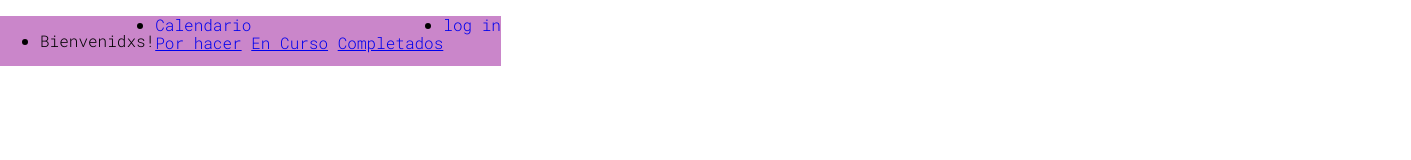
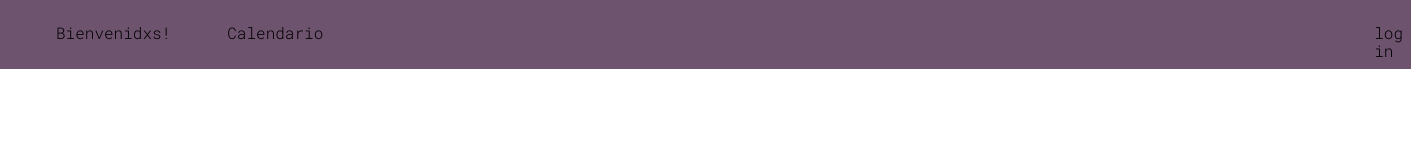
Before and after one commit to aetherhikari/AlasData00, a plain HTML site: page index.html in a window 1280 px wide. Shown: the whole page, 1411 px wide, since content can reach past the window. Drawn offline with Linux system fonts and the light colour scheme.

Commit message:
commit 77 ultimated

```diff
--- a/index.html
+++ b/index.html
@@ -30,16 +30,16 @@ xmlns:skos="http://www.w3.org/2004/02/skos/core#" xmlns:xsd="http://www.w3.org/2
             <li>
                 <p class="nav-list">Bienvenidxs!</p>
             </li>
-            <li>
+            <li class="nav-dropdown">
                 <a href="#" class="nav-list">Calendario</a>
-                <div class="nav-dropdown">
+                <div class="nav-dropdown-menu">
                     <a href="#" class="nav-dropdown-item">Por hacer</a>
                     <a href="#" class="nav-dropdown-item">En Curso</a>
                     <a href="#" class="nav-dropdown-item">Completados</a>
                 </div>
             </li>
             <li>
-                <a href="#" class="nav-list">log in</a>
+                <a href="#" class="nav-list-1">log in</a>
             </li>
         </ul>
     </nav>
--- a/styles/styles.scss
+++ b/styles/styles.scss
@@ -10,21 +10,75 @@ html {
 
 body {
     background-color: var(--dark-blue);
-    font-family: 'Roboto Mono';
+    font-family: 'Roboto Mono', sans-serif;
 }
 
+.nav {
+    display: flex;
+    background-color: #6e536e;
+    padding: 0.5rem;
+    font-size: 16px;
 
+    &-title{
+        list-style: none;
+        display: flex;
+        border-style: inherit;
+        border-color: black;
+        margin: 0;
+        padding: 0;
+    }
 
-.nav-title{
-    background-color: #ca86ca;
-    border-style: inherit;
-    border-color: black;
-    display: flex;
+    &-list {
+        list-style: none;
+        display: block;
+        flex-grow:inherit;
+        text-decoration: none;
+        color: #000;
+        padding-left: 3rem;
+        &-1 {
+            list-style: none;
+            display: block;
+            flex-grow: 4;
+            text-decoration: none;
+            color: #000;
+            padding-left: 65.19rem;
+            padding-top: 1rem;
+        }
+    }
+
+    &-dropdown {
+        position: relative;
+        padding-top: 1rem;
+        padding-right: 0.5rem;
+        padding-left: 0.5rem;
+
+        &-menu {
+            display: none;
+        }
+        &-item {
+            display: block;
+            text-decoration: none;
+            color: #222;
+            padding: 0.5rem;
+        }
+    }
+    &-dropdown:after{
+        position: absolute;
+        right: 0;
+        top: 50%;
+        transform: translateY(-50%);
+        font-size: 10px;
+    }
+    &-dropdown:hover .nav-dropdown-menu {
+        display: block;
+        position: absolute;
+        top: 100%;
+        left: 0;
+        background: #ca86ca;
+        padding: 00.5rem 0;
+        border: 2px solid #000;
+        border-radius: 10px;
+        min-width: 100%;
+    }
 
 }
-
-.nav-list {
-    list-style: none;
-    display: block;
-    text-decoration: none;
-}
```
Also changed, not shown: styles/styles.css, 1 other file.
